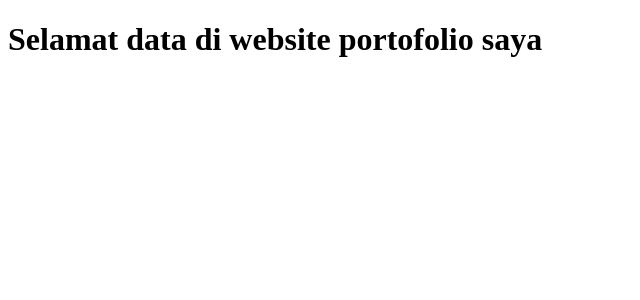
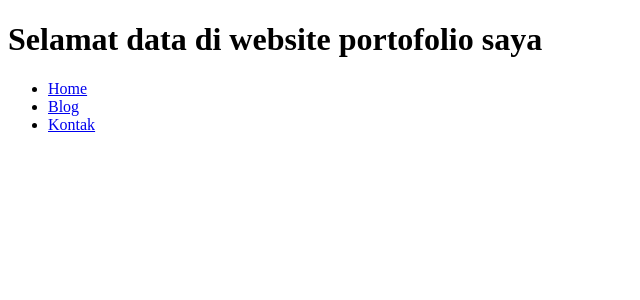
Before and after one commit to filtertare/belajar_web_django, a Django app: page / in a window 1280 px wide. Shown: the top 300 px of the page, without its empty margins (0-640 px from the left). Run offline with Django 5.2, Linux system fonts and the light colour scheme.

Commit message:
tambahkan home, kontak, blog pada template

```diff
--- a/mysite/templates/blog.html
+++ b/mysite/templates/blog.html
@@ -14,7 +14,11 @@
     </head>
     <body>
         <h1> Ini adalah Blog!!!</h1>
-
+        <ul>
+            <li><a href="/">Home</li>
+            <li><a href="/blog">Blog</li>
+            <li><a href="/kontak">Kontak</li>
+        </ul>
         <script src="" async defer></script>
     </body>
 </html>
--- a/mysite/templates/index.html
+++ b/mysite/templates/index.html
@@ -14,6 +14,11 @@
     </head>
     <body>
         <h1> Selamat data di website portofolio saya </h1>
+        <ul>
+            <li><a href="/">Home</li>
+            <li><a href="/blog">Blog</li>
+            <li><a href="/kontak">Kontak</li>
+        </ul>
         <script src="" async defer></script>
     </body>
 </html>
```
Also changed, not shown: mysite/templates/kontak.html (+24 -0 lines).
